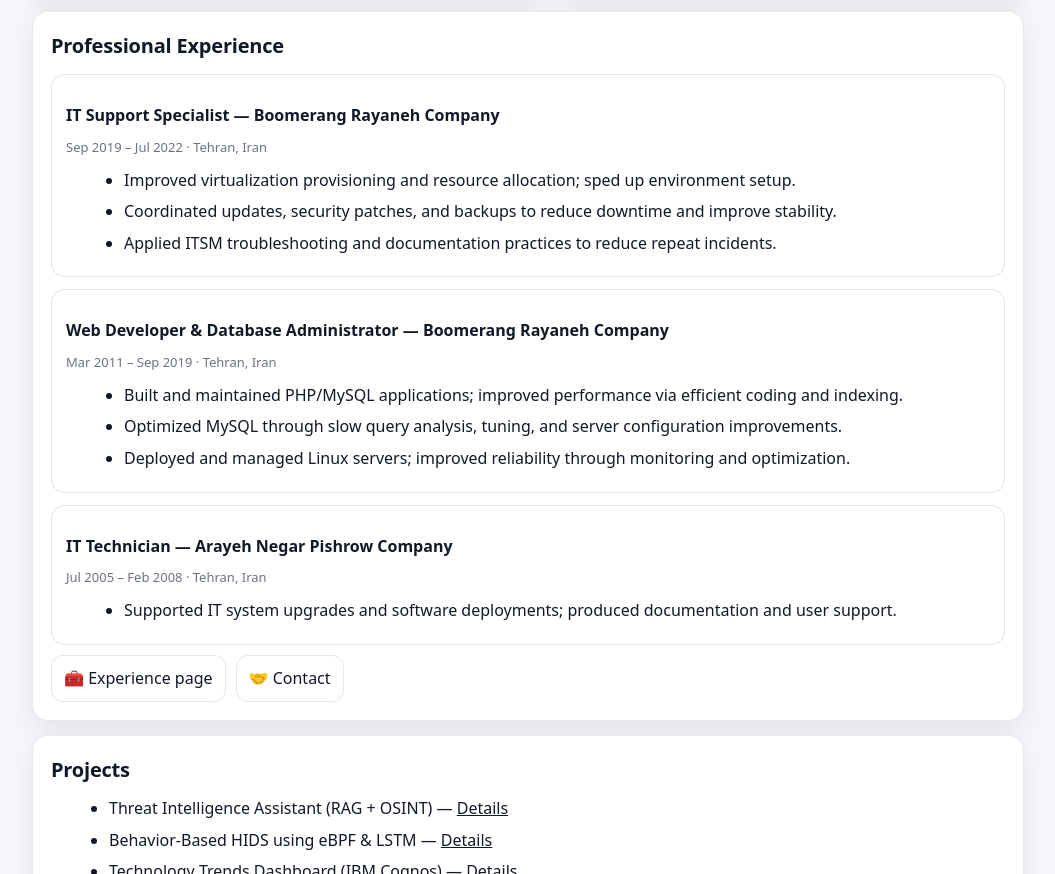
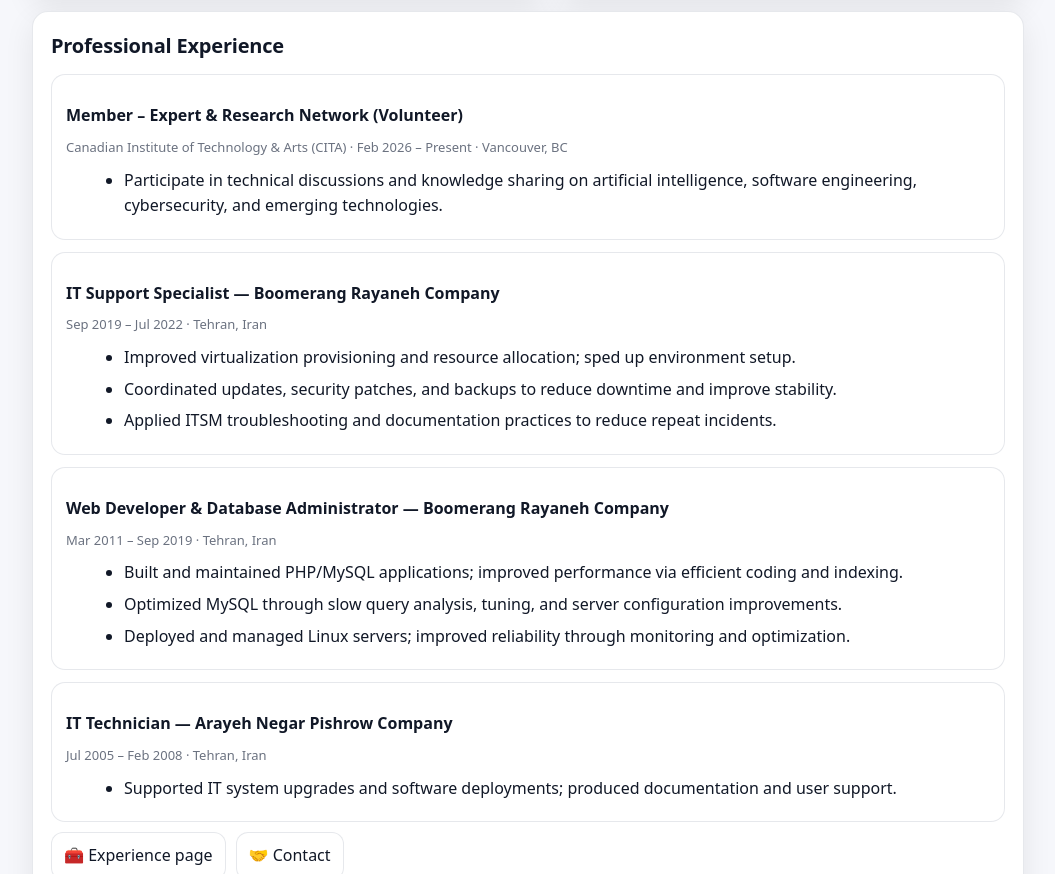
Before and after one commit to FatemehKaram/FatemehKaram.github.io, a plain HTML site: page resume.html in a window 1280 px wide. Shown: the part 1001-1875 px from the top of the page, without its empty margins (112-1167 px from the left). Drawn offline with Linux system fonts and the light colour scheme.

Commit message:
Update resume.html

```diff
--- a/resume.html
+++ b/resume.html
@@ -311,6 +311,13 @@
       <section class="card reveal">
         <h2>Professional Experience</h2>
 
+         <div class="role">
+    <h3>Member – Expert &amp; Research Network (Volunteer)</h3>
+    <div class="meta">Canadian Institute of Technology &amp; Arts (CITA) · Feb 2026 – Present · Vancouver, BC</div>
+    <ul>
+      <li>Participate in technical discussions and knowledge sharing on artificial intelligence, software engineering, cybersecurity, and emerging technologies.</li>
+    </ul>
+  </div>
         <div class="role">
           <h3>IT Support Specialist — Boomerang Rayaneh Company</h3>
           <div class="meta">Sep 2019 – Jul 2022 · Tehran, Iran</div>
```
